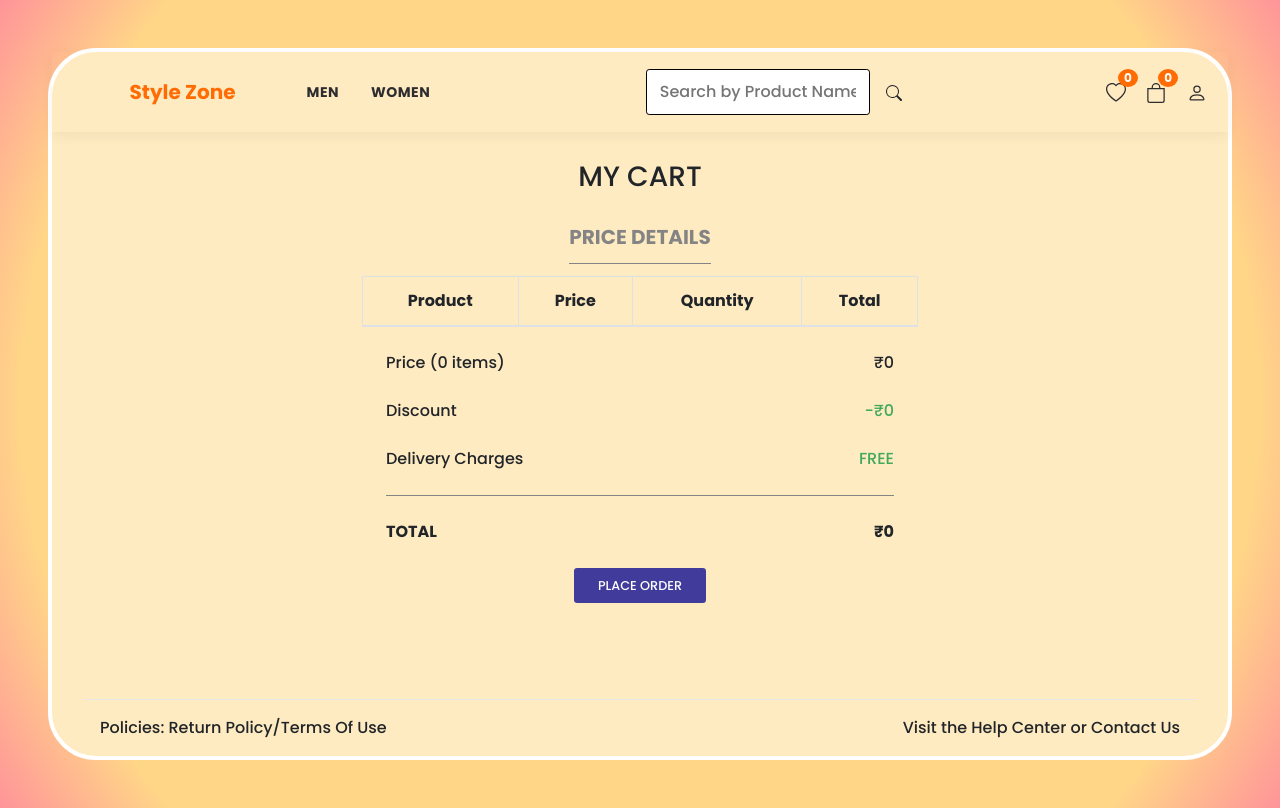
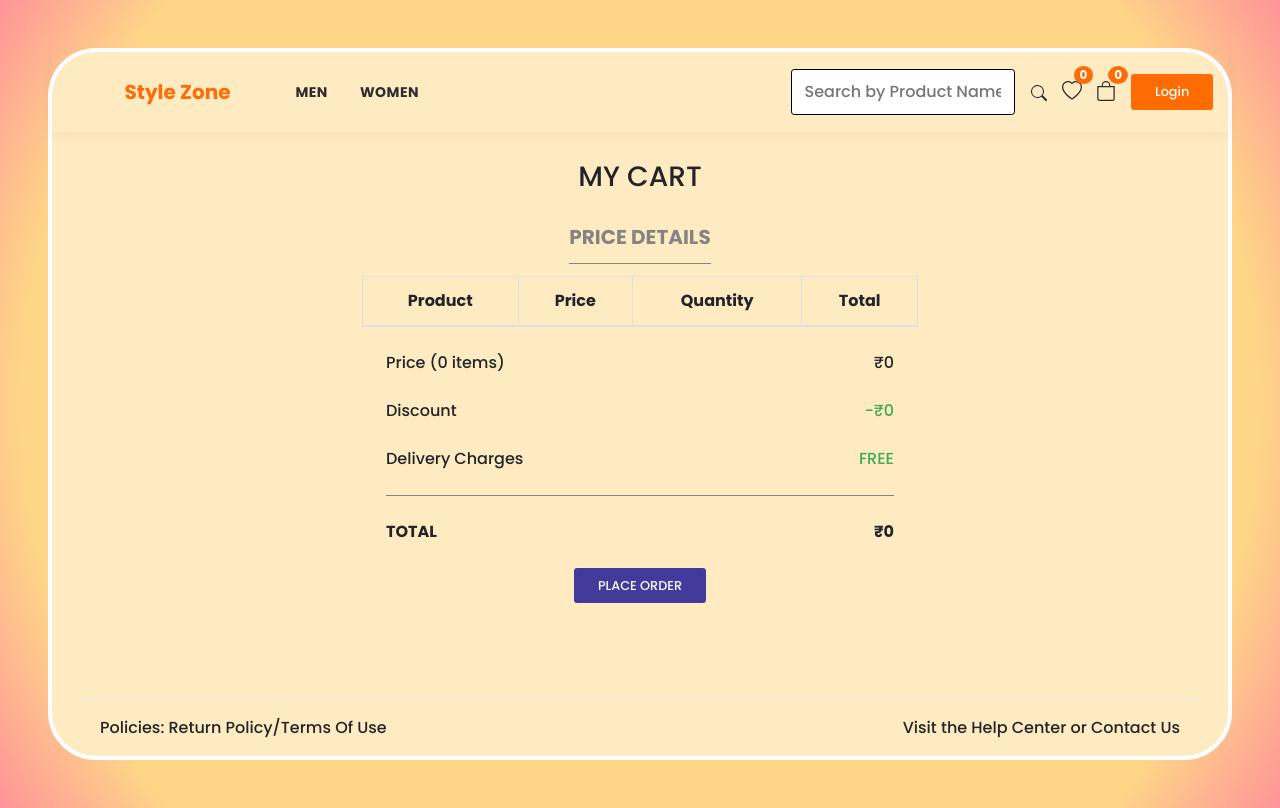
Before and after one commit to prateekchachra/n3-eta, a React (Create React App) app: page /cart in a window 1280 px wide. Built offline with nearby package versions, Linux system fonts and the light colour scheme.

Commit message:
add 'login/logout' button

```diff
--- a/src/components/molecules/Header/Header.scss
+++ b/src/components/molecules/Header/Header.scss
@@ -58,7 +58,9 @@
 
 .searchBarWrapper {
     width: 54%;
-    display: inline;
+    display: flex;
+    justify-content: flex-end;
+    align-content: center;
     float: right;
 }
 
@@ -67,7 +69,7 @@
 }
 
 .quickActionLinkWrapper {
-    width: 12%;
+    width: 16%;
     display: flex;
     flex-direction: row;
     font-size: $titleTextSize;
--- a/src/components/molecules/Header/Header.tsx
+++ b/src/components/molecules/Header/Header.tsx
@@ -6,13 +6,19 @@ import './Header.scss';
 import { Bag, Heart, Person } from 'react-bootstrap-icons';
 import Search from '../../atoms/search/Search';
 import Badge from '../../atoms/Badge/Badge';
-import { useSelector } from 'react-redux';
+import { useDispatch, useSelector } from 'react-redux';
 import { RootState } from '../../../store';
+import { UserState } from '../../../redux/user/UserReducers';
+import Button from '../button/Button';
+import { showLoginModal } from '../../../redux/loginModal/LoginModalActions';
+import { markUserAsLoggedOut } from '../../../redux/user/UserActions';
 
 const Header = () :JSX.Element => {
     const history = useHistory();
+    const dispatch = useDispatch();
     const numItemsInCart = useSelector<RootState, RootState["cartState"]>((state: RootState) => state.cartState).cartItems.length;
     const numItemsInWishlist = useSelector<RootState, RootState["wishlistState"]>((state: RootState) => state.wishlistState).wishlistItems.length;
+    const userState = useSelector<RootState, RootState["userState"]>((state: RootState) => state.userState);
 
     function renderLogo() {
         return(
@@ -85,17 +91,47 @@ const Header = () :JSX.Element => {
                     }  />
                     <Badge value={numItemsInCart} />
                 </div>
-                <div className="userAccountIcon">
-                    <Person onClick={(event: React.MouseEvent<SVGElement, MouseEvent>) => {
-                            event.preventDefault();
-                            history.push("/profile");
-                        }
-                    }/>
+                { userState.isUserLoggedIn &&
+                    (<div className="userAccountIcon">
+                        <Person onClick={(event: React.MouseEvent<SVGElement, MouseEvent>) => {
+                                event.preventDefault();
+                                history.push("/profile");
+                            }
+                        }/>
+                    </div>)
+                }
+                <div>
+                    {renderAuthenticationButton()}
                 </div>
             </div>
         );
     }
 
+    function renderAuthenticationButton() {
+        if(!userState.isUserLoggedIn) {
+            return (
+                <Button
+                    label="Login"
+                    type="contained"
+                    onClick={() => dispatch(showLoginModal(true))}
+                />
+            )
+        }
+
+        return (
+            <Button
+                label="Log out"
+                type="contained"
+                onClick={() => onLogOutClickHandler()}
+            />
+        )
+
+    }
+
+    function onLogOutClickHandler() {
+        localStorage.clear();
+        dispatch(markUserAsLoggedOut());
+    }
 
     return (
         <header className="headerContainer">
```
